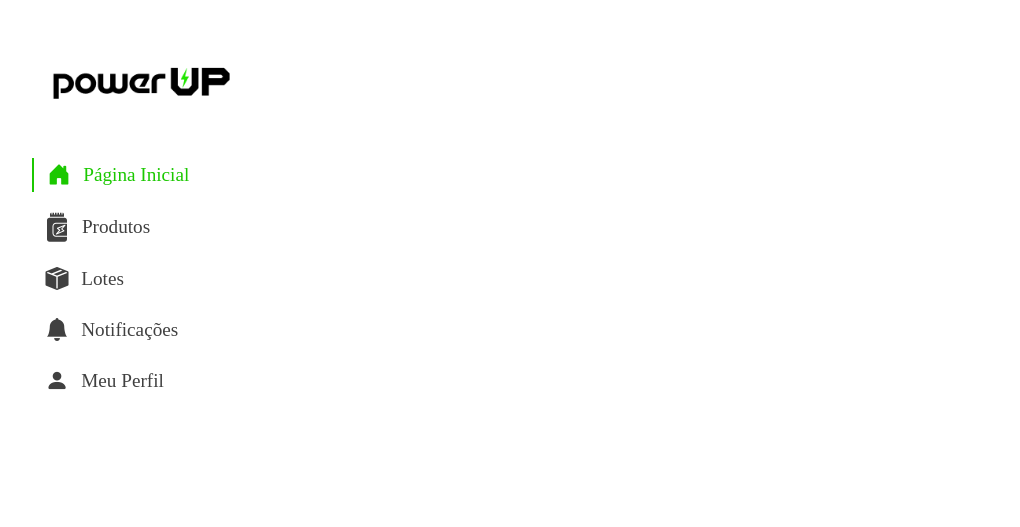
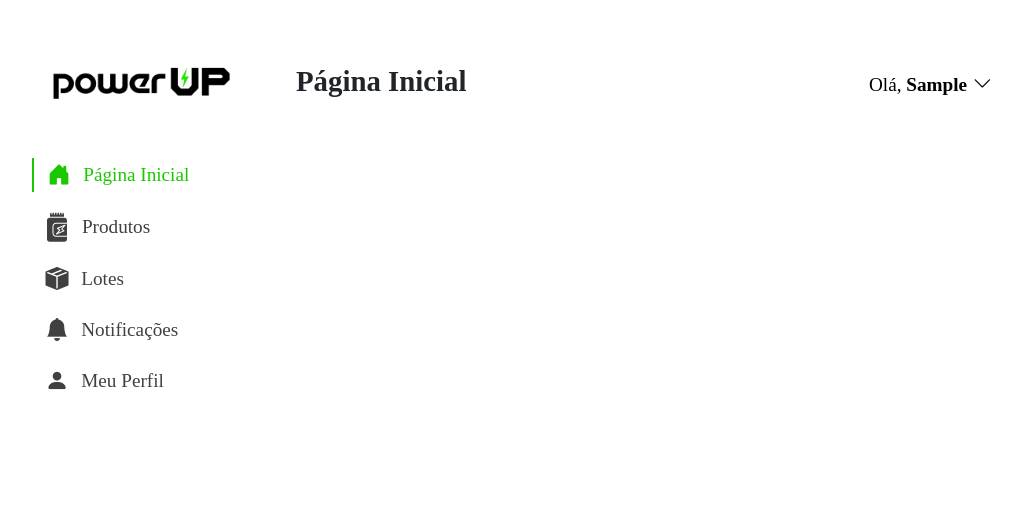
Before and after one commit to PI-InfoWeb-CNAT/2024-suplementos, a Django app: page / in a window 1280 px wide. Shown: the top 527 px of the page, without its empty margins (128-1148 px from the left). Run offline with Django 5.2, Linux system fonts and the light colour scheme; a user stored in the database is signed in; tables that the repository leaves empty hold one stand-in row (values such as "Sample post"); some web fonts are replaced.

Commit message:
Update home.html

```diff
--- a/src/loja/templates/admin/home.html
+++ b/src/loja/templates/admin/home.html
@@ -28,5 +28,12 @@
 {% endblock %}
 
 {% block content %}
-
+    <main>
+        <div class="container-cima">
+            <h3>Página Inicial</h3>
+            <section class="container-botoes-cima">
+                <a class="ola-usuario" href="{% url 'perfil' %}">Olá, <span>{{ user.username|first_name }}</span><i class="bi bi-chevron-down"></i></a>
+            </section>
+        </div>
+    </main>
 {% endblock %}
```
